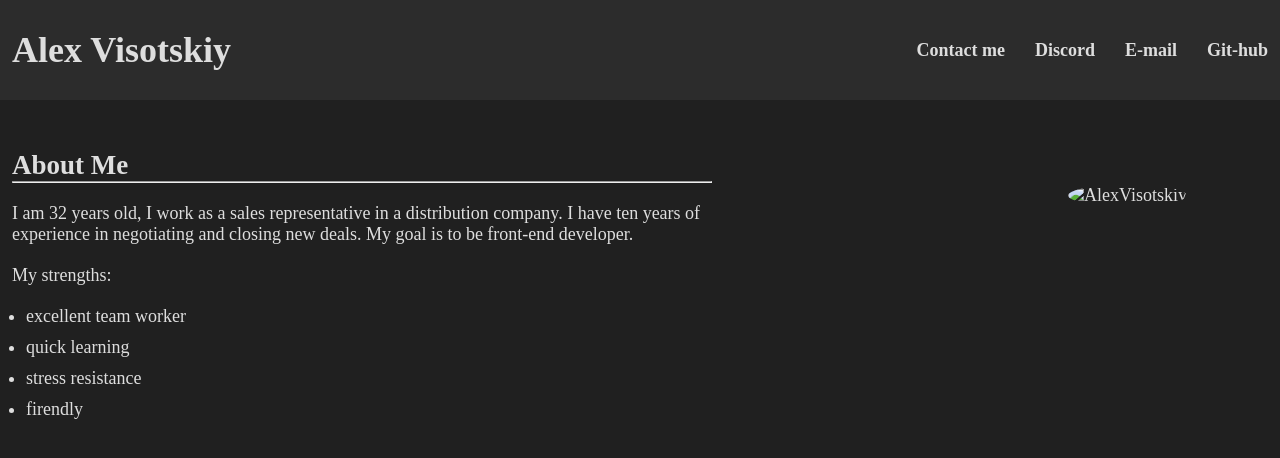
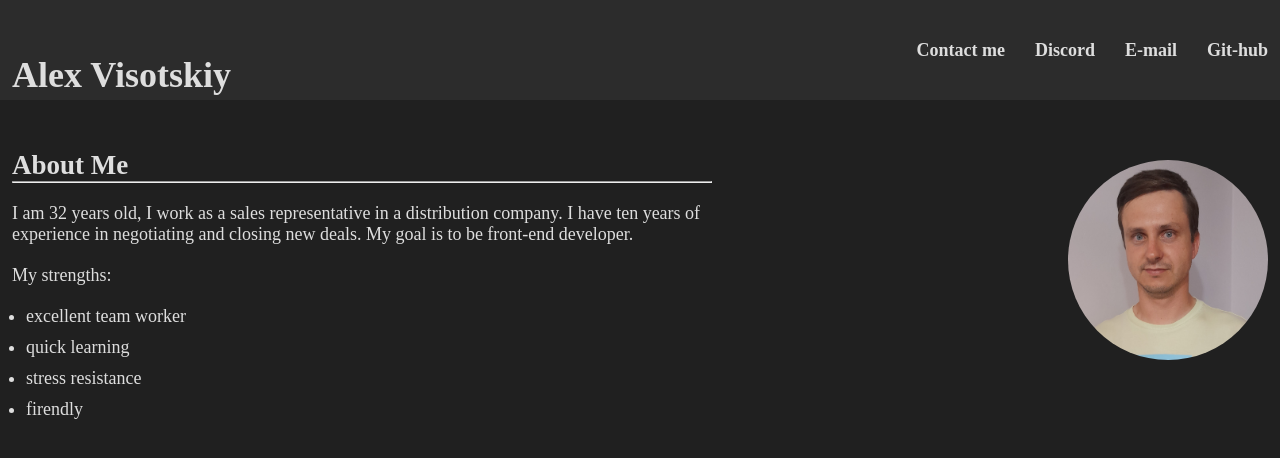
Before and after one commit to AlexVisotskiy/rsschool-cv, a plain HTML site: page index.html in a window 1280 px wide. Drawn offline with Linux system fonts and the light colour scheme.

Commit message:
docs: change img root

```diff
--- a/index.html
+++ b/index.html
@@ -52,7 +52,7 @@
                     </ul>
                 </div>
                 <div class="about-img">
-                    <img src="../study/RS/rsschool-cv/img/20230707_213940.jpg" alt="AlexVisotskiy">
+                    <img src="/img/photo.jpg" alt="AlexVisotskiy">
                 </div>
             </div>
         </div>
--- a/style.css
+++ b/style.css
@@ -43,7 +43,7 @@ a {
 .menu-item:last-child {
     margin-right: unset;
 }
-.about {
+.title {
     margin-top: 50px;
 }
 .about-wrapper {
```
Also changed, not shown: img/photo.jpg (renamed from img/20230707_213940.jpg).
